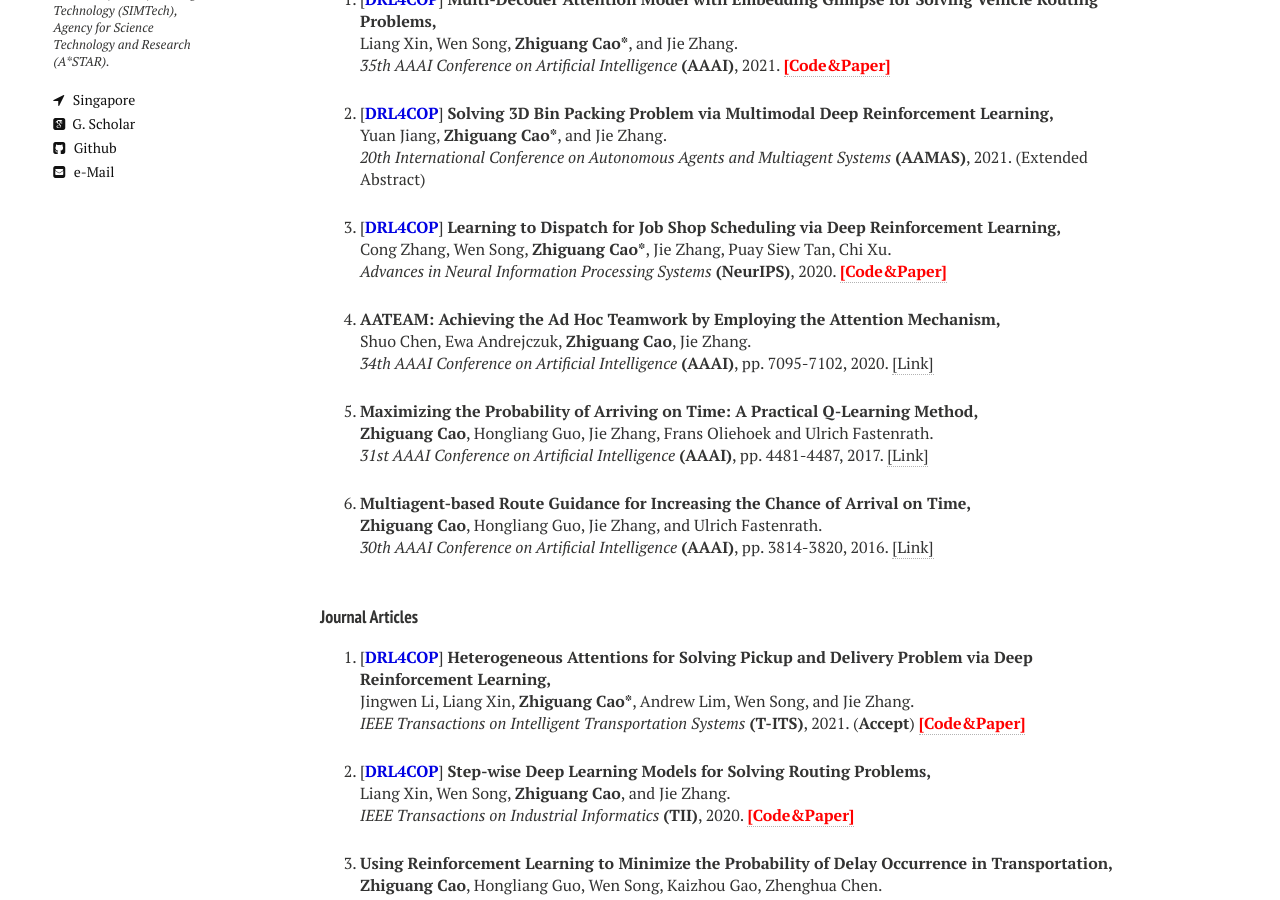
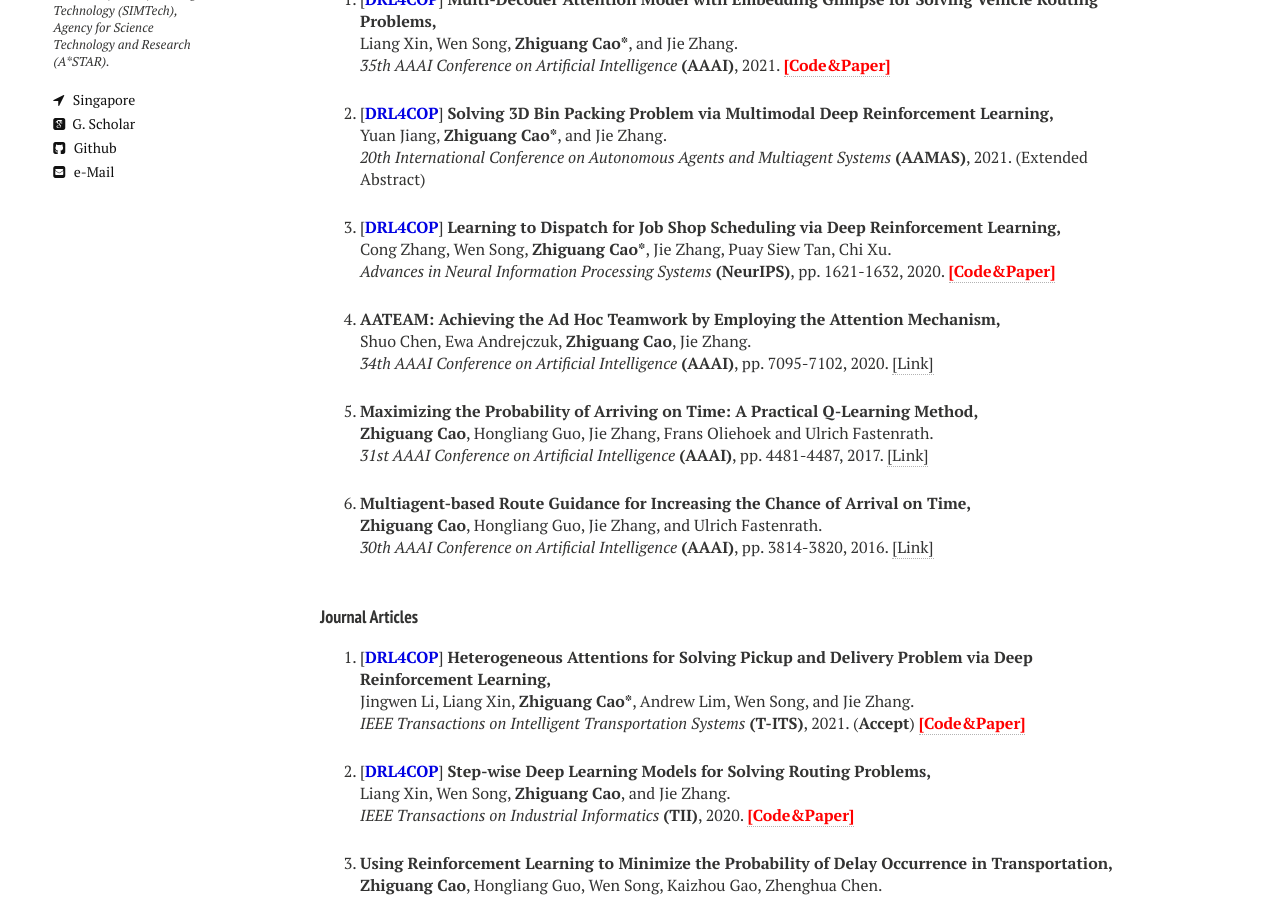
Before and after one commit to zhiguangcaosg/zhiguangcaosg.github.io, a Jekyll site: the page built from publications.md, in a window 1280 px wide and 900 px high, scrolled down 385 px. Built offline with Jekyll 4.4.1, drawn with Linux system fonts in a browser that asks for light colours; nearby versions of some CDN libraries.

Commit message:
Update publications.html

```diff
--- a/_layouts/publications.html
+++ b/_layouts/publications.html
@@ -146,7 +146,7 @@ div.bibtex pre { font-size: 75%; overflow: auto;  width: 100%; padding: 0em 0em;
 <p>
 [<font color="0000E3"><b>DRL4COP</b></font>] <b>Learning to Dispatch for Job Shop Scheduling via Deep Reinforcement Learning,</b>
 <br>Cong Zhang, Wen Song, <b>Zhiguang Cao*</b>, Jie Zhang, Puay Siew Tan, Chi Xu.<br>
-<i>Advances in Neural Information Processing Systems</i> <b>(NeurIPS)</b>, 2020. <a href="https://github.com/zcajiayin/L2D"  target="_blank"> <font color="#FF0000"><b>[Code&Paper]</b> </font></a>
+<i>Advances in Neural Information Processing Systems</i> <b>(NeurIPS)</b>, pp. 1621-1632, 2020. <a href="https://github.com/zcajiayin/L2D"  target="_blank"> <font color="#FF0000"><b>[Code&Paper]</b> </font></a>
 </p>
 </li>
 
```
